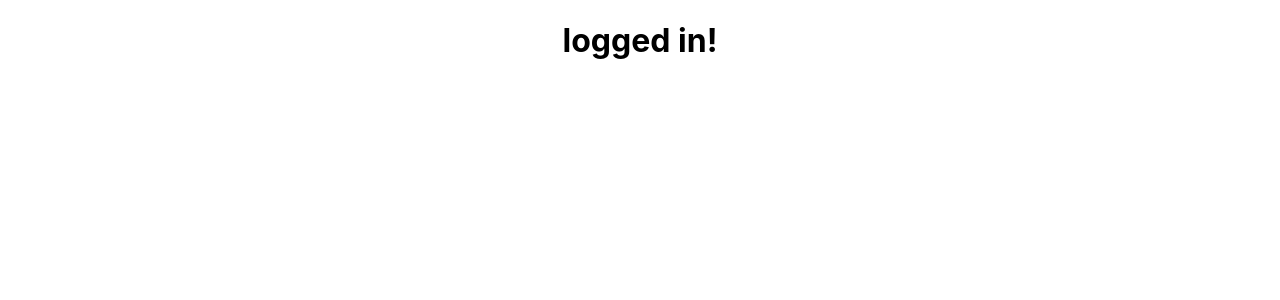
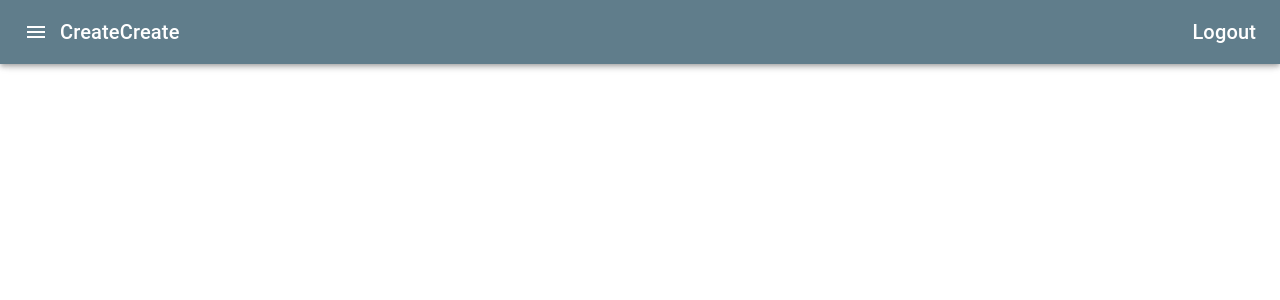
Before and after one commit to michaeljoepeterson/recipe-react, a React (Create React App) app: page / in a window 1280 px wide. Both pictures are taken after typing "Sample", "Sample123" into the empty fields and a click on the button "LOGIN". Shown: the top 300 px of the page. Built offline with nearby package versions, Linux system fonts and the light colour scheme.

Commit message:
added initial navbar and dispaly navbar only on login

```diff
--- a/package.json
+++ b/package.json
@@ -4,6 +4,7 @@
   "private": true,
   "dependencies": {
     "@material-ui/core": "^4.8.0",
+    "@material-ui/icons": "^4.5.1",
     "@testing-library/jest-dom": "^4.2.4",
     "@testing-library/react": "^9.4.0",
     "@testing-library/user-event": "^7.2.1",
--- a/src/App.js
+++ b/src/App.js
@@ -5,12 +5,14 @@ import CreateRecipe from './components/create-recipe';
 import {Route, withRouter} from 'react-router-dom';
 import { ThemeProvider } from '@material-ui/styles';
 import {theme} from './theme';
+import Navbar from './components/navbar';
 //navbar have a prop that toggles display for when logged in
 //then map state to props
 function App() {
   return (
     <ThemeProvider theme={theme}>
       <div className="App">
+        <Navbar />
         <Route exact path="/" component={LandingPage} />
         <Route exact path="/create-recipe" component={CreateRecipe} />
       </div>
--- a/src/components/login-form.js
+++ b/src/components/login-form.js
@@ -3,6 +3,7 @@ import {connect} from 'react-redux';
 import {login} from '../actions/authActions';
 import Button from '@material-ui/core/Button';
 import TextField from '@material-ui/core/TextField';
+import Typography from '@material-ui/core/Typography';
 import './styles/center.css';
 import './styles/login.css';
 import { Redirect } from 'react-router';
@@ -31,7 +32,7 @@ export function LoginForm(props){
     return(
         <div className="login-container center-container">
             <form className="login-form" onSubmit={(e) => tryLogin(e)}>
-                <h1 className="form-title">{props.title}</h1>
+                <Typography variant='h4' className="form-title">{props.title}</Typography>
                 <div className="input-container">
                     <TextField required id="user" label="Email" variant="outlined" helperText={props.error ? 'Error Loging in' : ''}/>
                 </div>
--- /dev/null
+++ b/src/components/navbar.js
@@ -0,0 +1,36 @@
+import React from 'react';
+import {connect} from 'react-redux';
+import {Link} from 'react-router-dom';
+import AppBar from '@material-ui/core/AppBar';
+import Toolbar from '@material-ui/core/Toolbar';
+import Typography from '@material-ui/core/Typography';
+import IconButton from '@material-ui/core/IconButton';
+import MenuIcon from '@material-ui/icons/Menu';
+import './styles/navbar.css';
+//add logout functions
+export class Navbar extends React.Component{
+    displayNav;
+
+    render(){
+        this.displayNav = this.props.currentUser != null ? true : false;
+        return(
+            <div className={this.displayNav ? '' : 'hidden'}>
+                <AppBar>
+                    <Toolbar>
+                        <IconButton edge="start" color="inherit" aria-label="menu">
+                            <MenuIcon />
+                        </IconButton>
+                        <Typography variant='h6'><Link to="/create-recipe">Create</Link></Typography>
+                        <Typography variant='h6'><Link to="/create-recipe">Create</Link></Typography>
+                        <Typography className="logout" variant='h6'><Link to="/">Logout</Link></Typography>
+                    </Toolbar>
+                </AppBar>
+            </div>
+        );
+    }
+}
+
+const mapStateToProps = state => ({
+    currentUser: state.auth.currentUser
+});
+export default connect(mapStateToProps)(Navbar);
--- /dev/null
+++ b/src/components/styles/navbar.css
@@ -0,0 +1,13 @@
+a{
+    color: white;
+    text-decoration: none;
+}
+
+.logout{
+    flex-grow: 1;
+    text-align: right;
+}
+
+.hidden{
+    display: none;
+}
```
Also changed, not shown: 1 other file (tests, documents, lock files or other folders).
